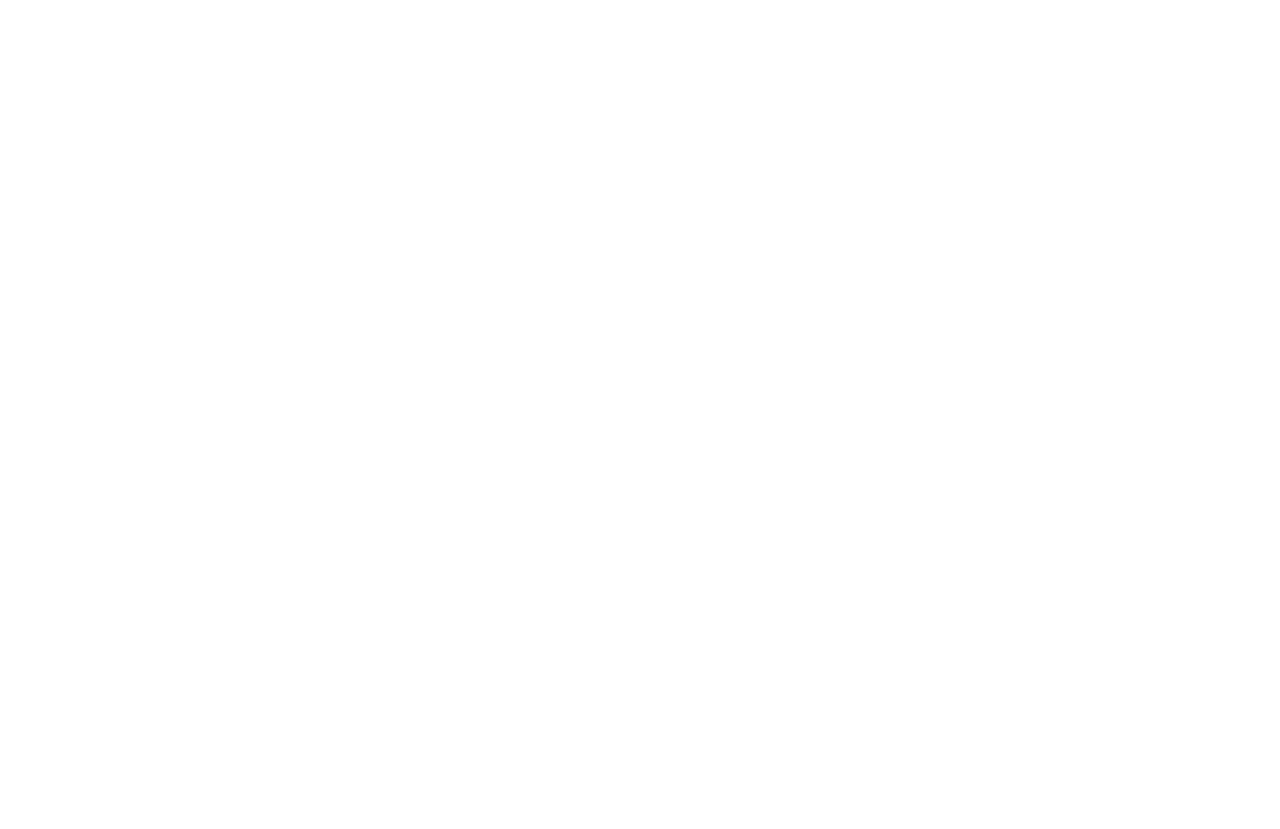
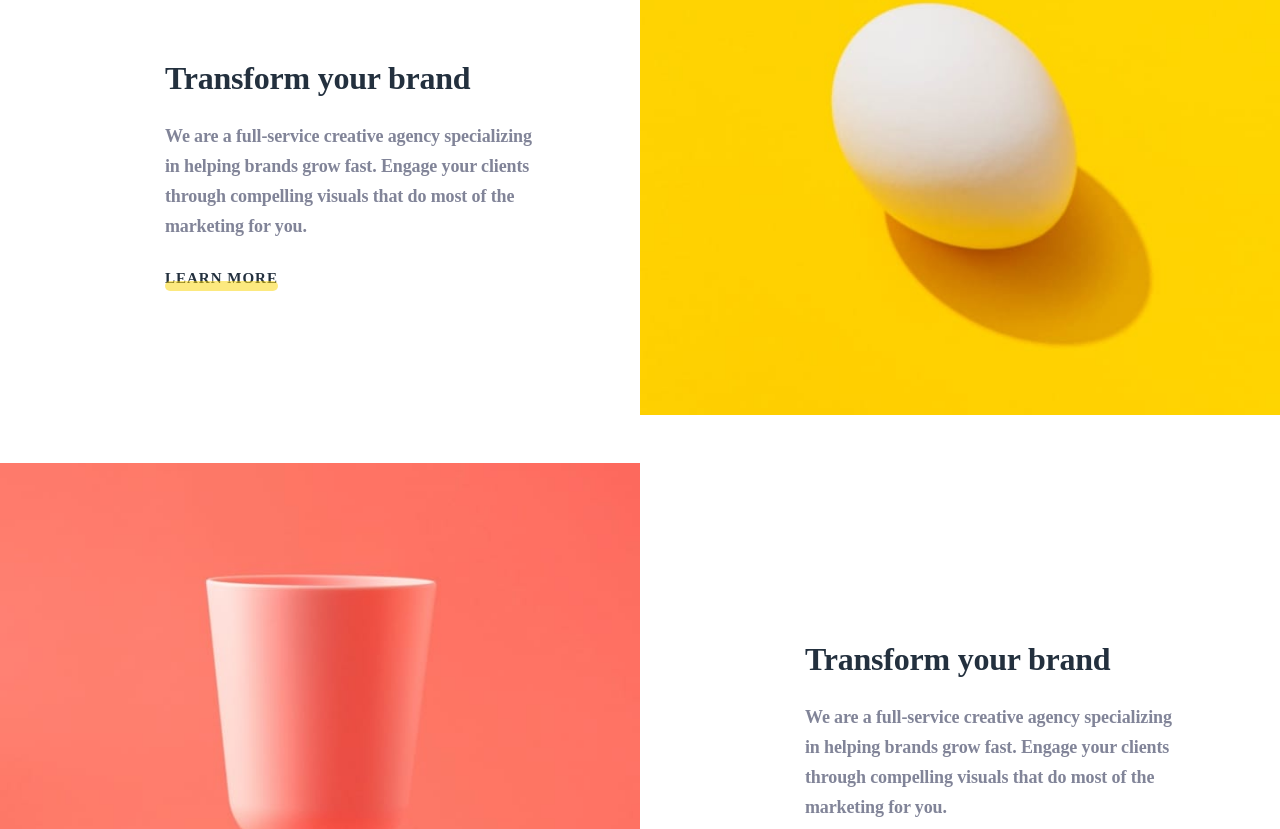
Before and after one commit to KiwiScreams/Sunnyside-Agency-Landing-Page, a React (Vite) app: page / in a window 1280 px wide. Shown: the part 940-1769 px from the top of the page. Before the commit the page ends 800 px from the top, so only its background shows below. Built offline with nearby package versions, Linux system fonts and the light colour scheme; the HTML template or start-up script is replaced by a standard one.

Commit message:
info container style

```diff
--- a/src/components/info container/InfoContainer.css
+++ b/src/components/info container/InfoContainer.css
@@ -0,0 +1,77 @@
+.info-container
+{
+    width: 100%;
+}
+.info-container .container
+{
+    display: flex;
+    justify-content: space-between;
+    align-items: center;
+}
+.info-container .text-container
+{
+    padding: 200px 106px 150px 165px;
+    width: 50%;
+}
+.info-container .text-container h2
+{
+    color: var(--very-dark-desaturated-blue-clr);
+    font-size: 32px;
+    font-weight: 900;
+    letter-spacing: -0.229px;
+}
+.info-container .text-container h3
+{
+    color: var(--very-dark-desaturated-blue-clr);
+    font-size: 15px;
+    font-weight: 900;
+    line-height: 25px;
+    letter-spacing: 1px;
+    text-transform: uppercase;
+    margin-top: -25px;
+    width: fit-content;
+}
+.info-container .text-container p
+{
+    margin-top: 24px;
+    color: var(--dark-grayish-blue-clr);
+    font-size: 18px;
+    font-weight: 600;
+    line-height: 30px;
+    letter-spacing: -0.129px;
+    margin-bottom: 50px;
+}
+.info-container .image-container
+{
+    width: 50%;
+}
+.info-container .image-container img
+{
+    width: 100%;
+    height: 100%;
+}
+.info-container .text-container h3::after
+{
+    content: "";
+    display: block;
+    width: 100%;
+    height: 10px;
+    border-radius: 20px;
+    margin-top: -10px;
+    background-color: var(--yellow-clr);
+    opacity: 0.5;
+    transition: 0.3s;
+}
+.info-container .text-container h3.learn-1::after
+{
+    background-color: var(--yellow-clr);
+}
+.info-container .text-container h3.learn-2::after
+{
+    background-color: var(--soft-red-clr);
+}
+.info-container .text-container h3:hover::after
+{
+    opacity: 1;
+    transition: 0.3s;
+}
--- a/src/components/info container/InfoContainer.jsx
+++ b/src/components/info container/InfoContainer.jsx
@@ -1,8 +1,41 @@
 import "./InfoContainer.css";
+import imageTransform from "../../assets/desktop/image-transform.jpg";
+import imageStandOut from "../../assets/desktop/image-stand-out.jpg";
 const InfoContainer = () => {
-    return (
-        <></>
-     );
-}
+  return (
+    <>
+      <section className="info-container">
+        <div className="container">
+          <div className="text-container">
+            <h2>Transform your brand</h2>
+            <p>
+              We are a full-service creative agency specializing in helping
+              brands grow fast. Engage your clients through compelling visuals
+              that do most of the marketing for you.
+            </p>
+            <h3 className="learn-1">Learn More</h3>
+          </div>
+          <div className="image-container">
+            <img src={imageTransform} alt="" />
+          </div>
+        </div>
+        <div className="container">
+          <div className="image-container">
+            <img src={imageStandOut} alt="" />
+          </div>
+          <div className="text-container">
+            <h2>Transform your brand</h2>
+            <p>
+              We are a full-service creative agency specializing in helping
+              brands grow fast. Engage your clients through compelling visuals
+              that do most of the marketing for you.
+            </p>
+            <h3 className="learn-2">Learn More</h3>
+          </div>
+        </div>
+      </section>
+    </>
+  );
+};
 
 export default InfoContainer;
--- a/src/pages/home/Home.jsx
+++ b/src/pages/home/Home.jsx
@@ -1,9 +1,11 @@
+import InfoContainer from "../../components/info container/InfoContainer";
 import Layout from "../../components/layout/Layout";
 import "./Home.css";
 const Home = () => {
   return (
     <>
       <Layout />
+      <InfoContainer />
     </>
   );
 };
```
